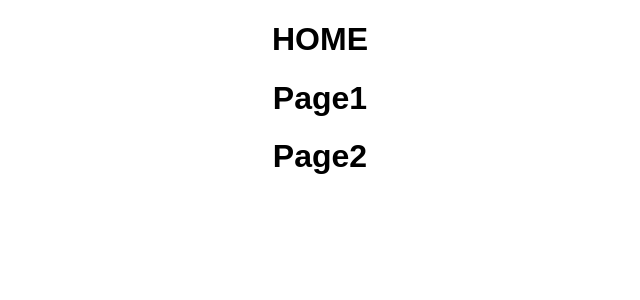
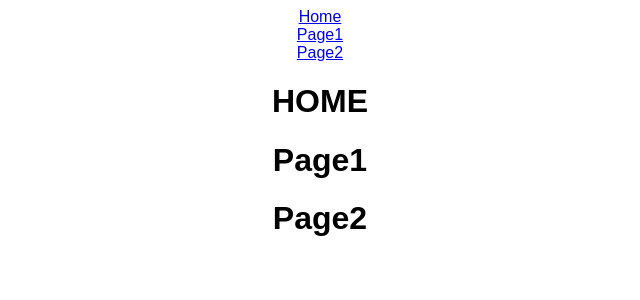
Before and after one commit to taiki-nd/routing-react, a React (Create React App) app: page / in a window 1280 px wide. Shown: the top 300 px of the page, without its empty margins (320-960 px from the left). Built offline with nearby package versions, Linux system fonts and the light colour scheme.

Commit message:
Linkの設定

```diff
--- a/src/App.js
+++ b/src/App.js
@@ -1,3 +1,5 @@
+import { BrowserRouter, Link } from "react-router-dom";
+
 import { Home } from "./Home";
 import { Page1 } from "./Page1";
 import { Page2 } from "./page2";
@@ -5,10 +7,18 @@ import "./styles.css";
 
 export default function App() {
   return (
-    <div className="App">
-      <Home />
-      <Page1 />
-      <Page2 />
-    </div>
+    <BrowserRouter>
+      <div className="App">
+        <Link to="/">Home</Link>
+        <br />
+        <Link to="page1">Page1</Link>
+        <br />
+        <Link to="page2">Page2</Link>
+
+        <Home />
+        <Page1 />
+        <Page2 />
+      </div>
+    </BrowserRouter>
   );
 }
```
